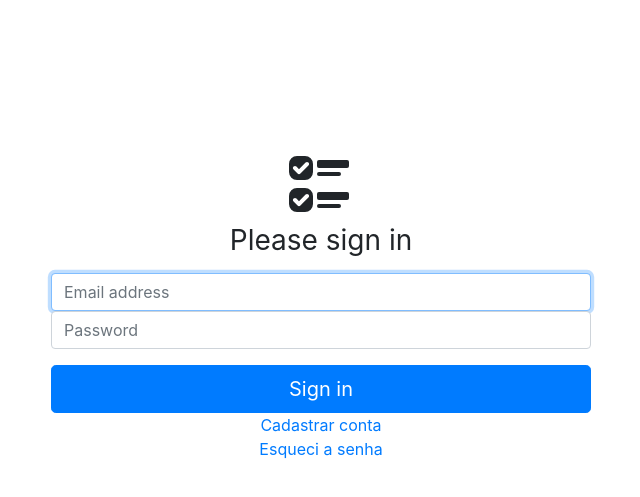
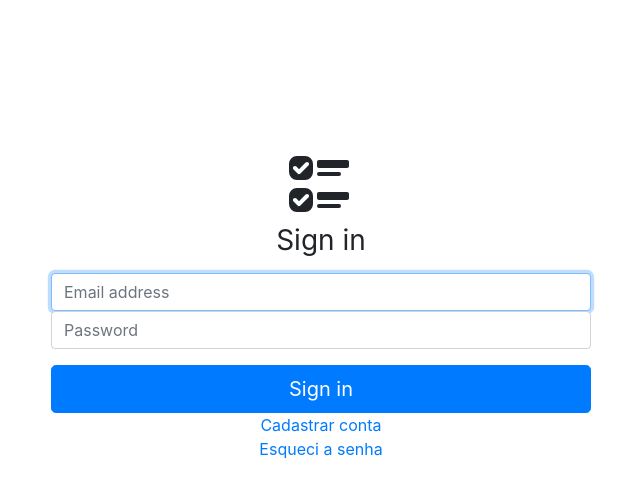
Before and after one commit to alexdominguess/Flask---Todo-List, a Flask app: page / in a window 1280 px wide. Shown: the part 53-550 px from the top of the page, without its empty margins (319-959 px from the left). Run offline with Flask 2, Linux system fonts and the light colour scheme.

Commit message:
Update index.html

```diff
--- a/templates/index.html
+++ b/templates/index.html
@@ -1,5 +1,4 @@
 {% extends "basetemplate.html" %}
-
 {% block content %}
     <div class="container">
         <div class="row p-5 mb-5"></div>
@@ -15,7 +14,7 @@
                             <path fill-rule="evenodd" d="M7 5.5a.5.5 0 0 1 .5-.5h5a.5.5 0 0 1 0 1h-5a.5.5 0 0 1-.5-.5zm0 8a.5.5 0 0 1 .5-.5h5a.5.5 0 0 1 0 1h-5a.5.5 0 0 1-.5-.5z"/>
                         </svg>
                     </div>
-                    <h1 class="h3 mb-3 font-weight-normal">Please sign in</h1>
+                    <h1 class="h3 mb-3 font-weight-normal">Sign in</h1>
                     <label for="inputEmail" class="sr-only">Email address</label>
                     <input type="email" id="inputEmail" name = "email" class="form-control" placeholder="Email address" required autofocus>
                     <label for="inputPassword" class="sr-only">Password</label>
```
